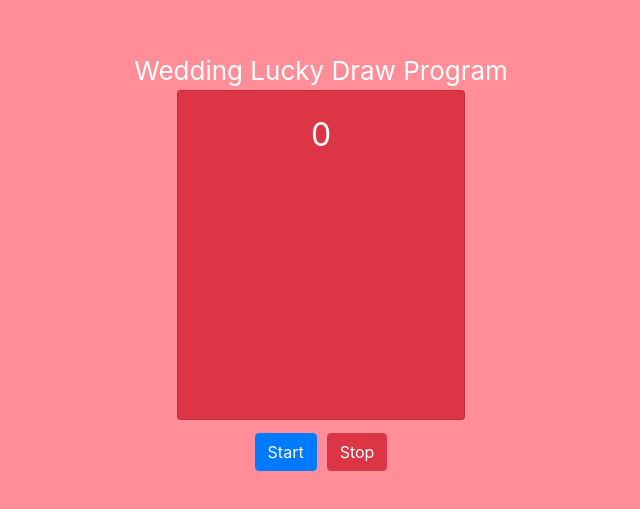
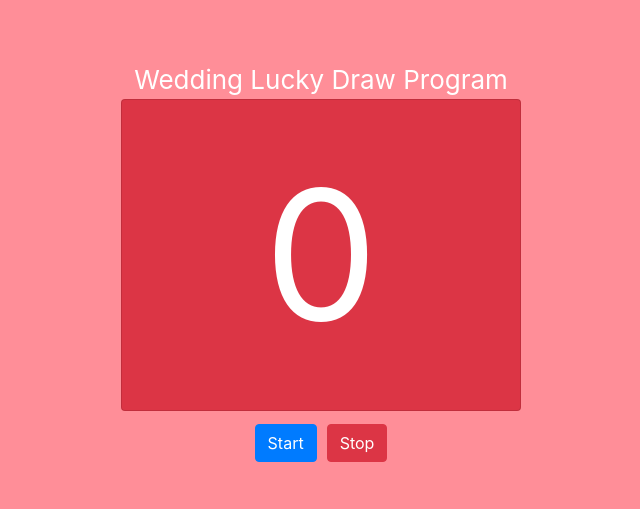
Before and after one commit to darlingtld/weddingluckydraw, a React (Create React App) app: page / in a window 1280 px wide. Shown: the part 139-648 px from the top of the page, without its empty margins (319-959 px from the left). Built offline with nearby package versions, Linux system fonts and the light colour scheme.

Commit message:
fix failing to start and stop

```diff
--- a/src/component/LuckyPane/index.js
+++ b/src/component/LuckyPane/index.js
@@ -14,15 +14,18 @@ class LuckyPane extends Component {
         this.setState({
             isNumberRolling: true
         });
-        this.interval = setInterval(() => {
-            const number = this.getRandomInt(0, 200);
-            this.setState({number: number})
+        if (!this.interval) {
+            this.interval = setInterval(() => {
+                const number = this.getRandomInt(0, 200);
+                this.setState({number: number})
 
-        }, 100);
+            }, 100);
+        }
     }
 
     stopRolling() {
         clearInterval(this.interval);
+        this.interval = null;
     }
 
     getRandomInt(min, max) {
--- a/src/component/Number/index.js
+++ b/src/component/Number/index.js
@@ -4,11 +4,10 @@ import {Card} from "react-bootstrap";
 const Number = props => {
 
     return (
-        <Card bg="danger" text="white" style={{width: '18rem'}}>
+        <Card bg="danger" text="white" style={{width: '400px'}}>
             <Card.Body>
                 <Card.Text style={{
-                    fontSize: 'xx-large',
-                    height: '18rem'
+                    fontSize: '180px',
                 }}>
                     {props.number}
                 </Card.Text>
```
